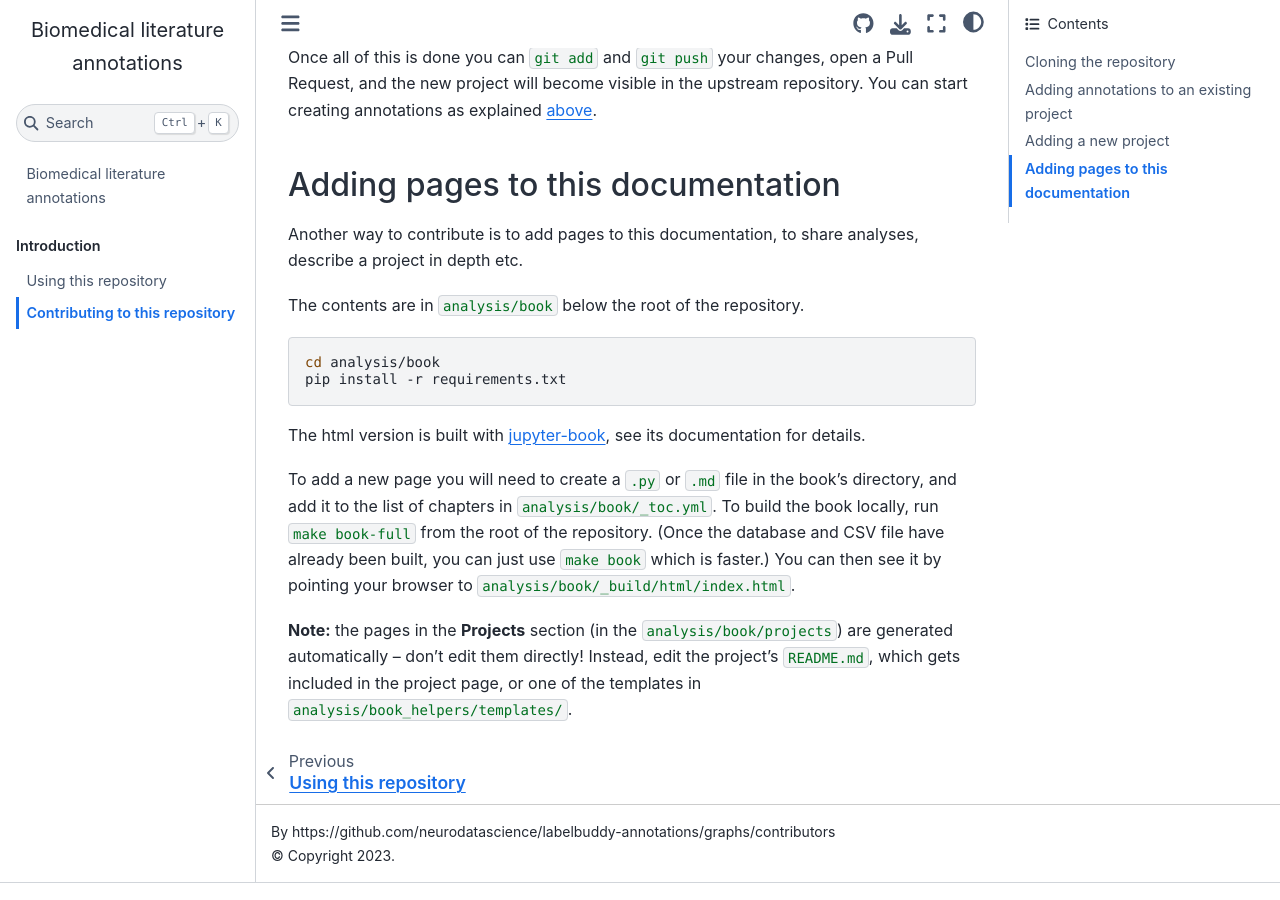
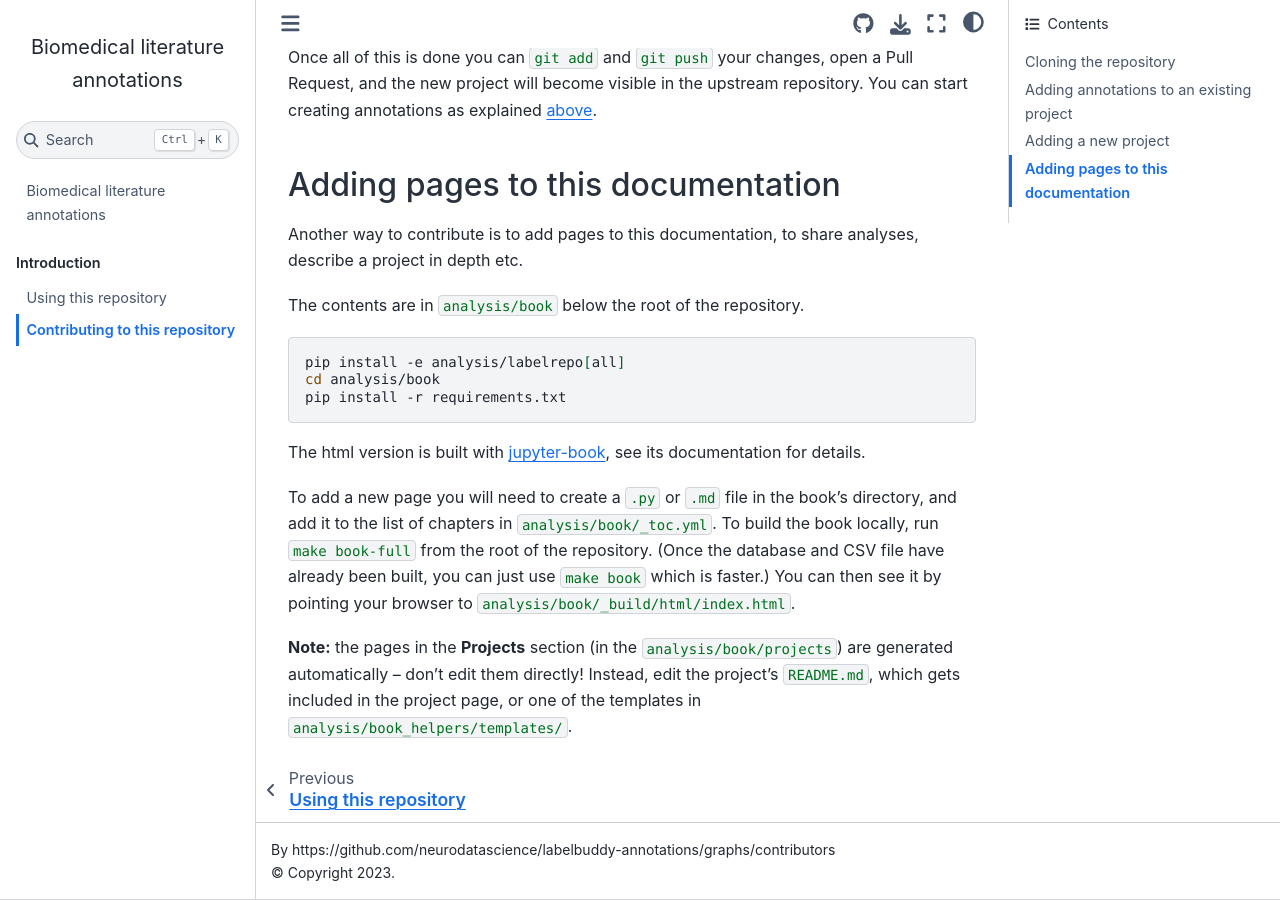
Before and after one commit to litmining/labelbuddy-annotations, a Jupyter Book: the page built from analysis/book/contributing_to_this_repository.md, in a window 1280 px wide and 900 px high, scrolled down 6026 px. Built offline with Jupyter Book 1.0.4 settings and Sphinx 7.4.7 and the Sphinx Book theme 1.1.4, drawn with Linux system fonts in a browser that asks for light colours; pages that are not in the unit, such as notebooks, are missing from menus.

````diff
--- a/analysis/book/contributing_to_this_repository.md
+++ b/analysis/book/contributing_to_this_repository.md
@@ -287,6 +287,7 @@
 The contents are in `analysis/book` below the root of the repository.
 
 ```bash
+pip install -e analysis/labelrepo[all]
 cd analysis/book
 pip install -r requirements.txt
 ```
````
Also changed, not shown: 2 other files.
